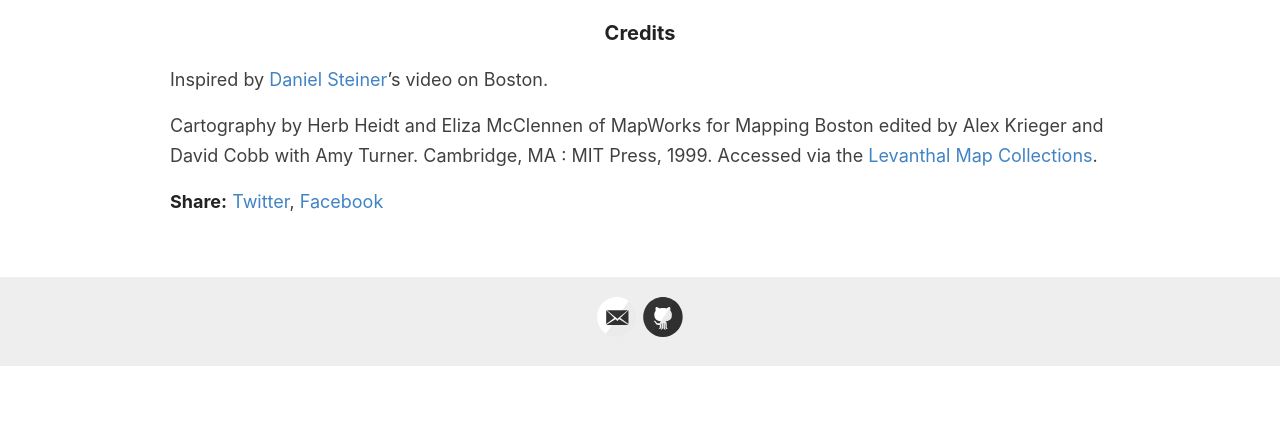
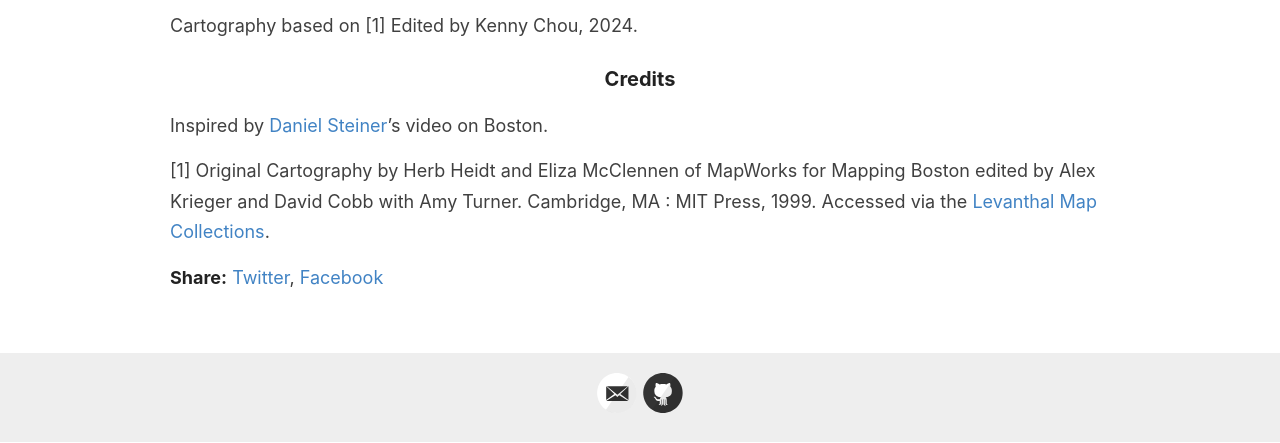
Before and after one commit to kfchou/kfchou.github.io, a Jekyll site: the page built from _posts/2024-07-13-Boston-historical-map.md, in a window 1280 px wide and 900 px high, scrolled down 989 px, cut to the strip 457-900 px from the top of the window. Built offline with Jekyll 4.4.1, drawn with Linux system fonts in a browser that asks for light colours; before the commit the page ends 1813 px from its top, so only the background shows below that.

Commit message:
citation

```diff
--- a/_posts/2024-07-13-Boston-historical-map.md
+++ b/_posts/2024-07-13-Boston-historical-map.md
@@ -93,7 +93,10 @@ A look at how the shoreline of Boston changed over time, which partially explain
 </div>
 </body>
 
+Cartography based on [1] Edited by Kenny Chou, 2024.
+
 ### Credits
 Inspired by [Daniel Steiner](https://www.youtube.com/watch?v=UA63zaIXCZw)'s video on Boston.
 
-Cartography by Herb Heidt and Eliza McClennen of MapWorks for Mapping Boston edited by Alex Krieger and David Cobb with Amy Turner. Cambridge, MA : MIT Press, 1999. Accessed via the [Levanthal Map Collections](https://collections.leventhalmap.org/search/commonwealth:q524n4440).
+
+[1] Original Cartography by Herb Heidt and Eliza McClennen of MapWorks for Mapping Boston edited by Alex Krieger and David Cobb with Amy Turner. Cambridge, MA : MIT Press, 1999. Accessed via the [Levanthal Map Collections](https://collections.leventhalmap.org/search/commonwealth:q524n4440).
```
